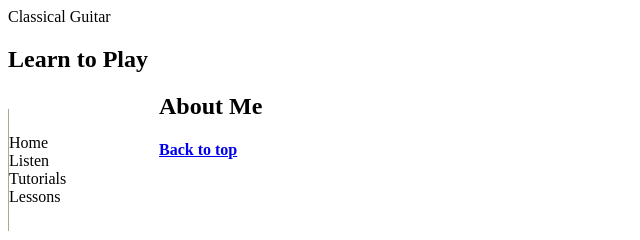
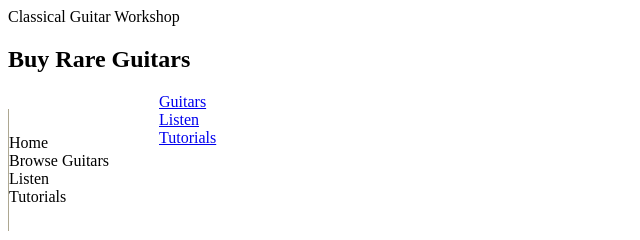
Before and after one commit to jpaolo89/guitar-portfolio, a plain HTML site: page index.html in a window 1280 px wide. Shown: the whole page, without its empty margins (0-640 px from the left). Drawn offline with Linux system fonts and the light colour scheme.

Commit message:
Update index.html

```diff
--- a/index.html
+++ b/index.html
@@ -1,36 +1,33 @@
-
 <!DOCTYPE html>
 <html>
 <head>
-	<title>Learn Classical Guitar</title>
+	<title>Classical Guitar Workshop</title>
 <link href="./style.css" type="text/css" rel="stylesheet">
 </head>
 <body>
 	<!--- Divs with elements inside called containing elements--->
 <div id ="headline"
-<h1>Classical Guitar</h1>
+<h1>Classical Guitar Workshop</h1>
 </div>
 <div id ="tagline">
-	<h2>Learn to Play</h2>
+	<h2>Buy Rare Guitars</h2>
 </div>
 <div id ="top-nav">
 	<nav class ="grouping">
 		<ul class = "primary-nav">
 			<li>Home</li>
+			<li>Browse Guitars</li>
 			<li>Listen</li>
 			<li>Tutorials</li>
-			<li>Lessons</li>
 	</nav>
 </div>
-<div id ="Listen" class = "box">
+<!---Content buttons/links--->
+<section class="secondary-section grouping"
+<div class="wrapper">
+	<div class="column"><a href="#" class="button">Guitars</a></div>
+	<div class="column"><a href="#" class="button">Listen</a></div>
+	<div class="column"><a href="#" class="button">Tutorials</a></div>
 </div>
-<div id ="Tutorials" class = "box">
-</div>
-<div id ="Lessons" class = "box">
-</div>
-<div>
-	<h2 id ="top" >About Me</h2>
-</div>
-<h4><a href ="#top">Back to top</a></h4>
+</section>
 </body>
 </html>
```
